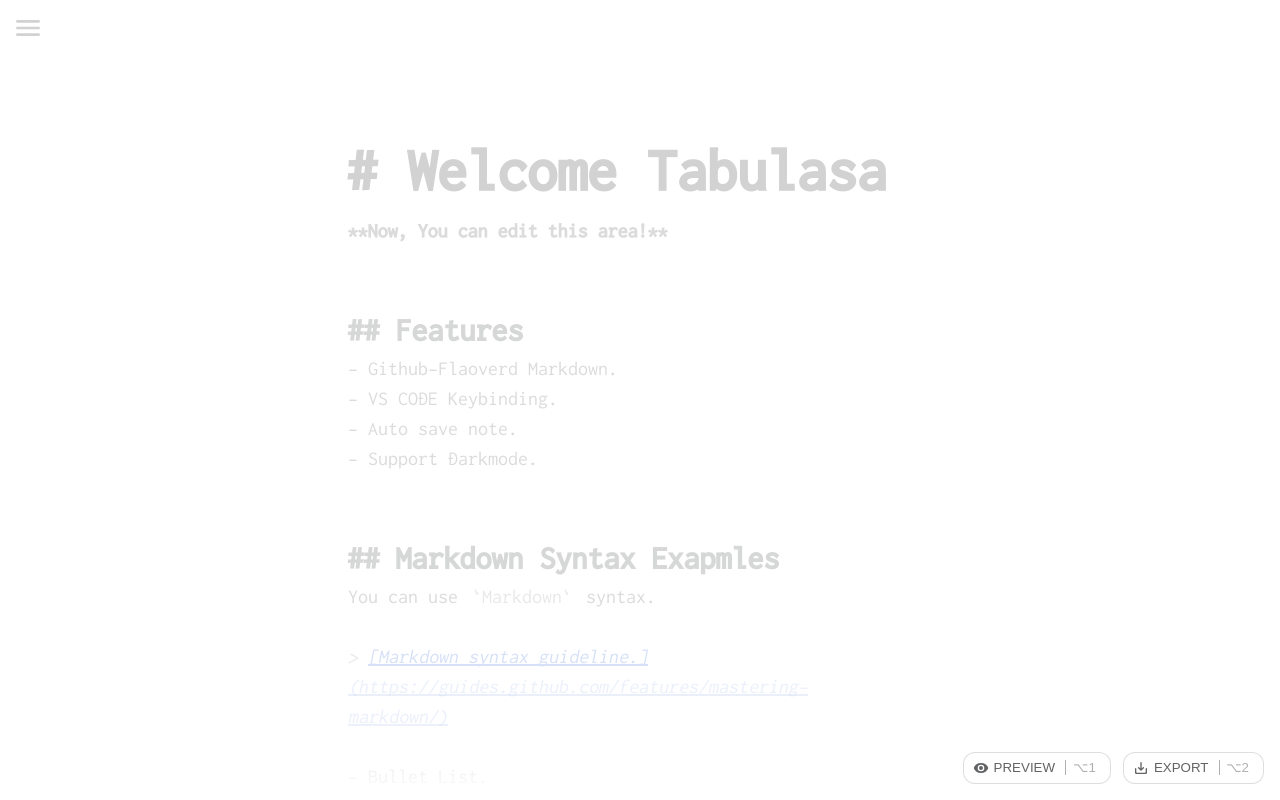
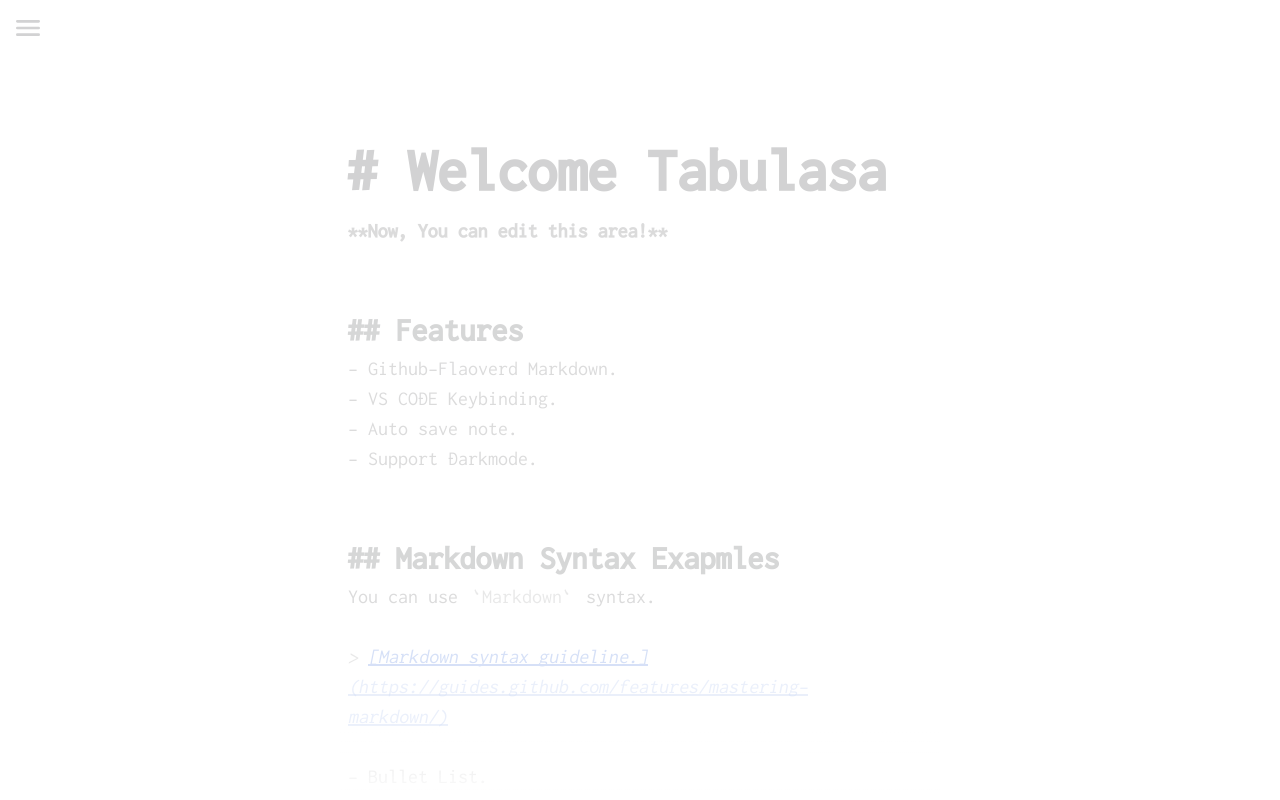
Before and after one commit to psephopaiktes/tabulasa, a Vue app: page / in a window 1280 px wide. Built offline with nearby package versions, Linux system fonts and the light colour scheme.

Commit message:
hide preview function

```diff
--- a/src/views/Editor.vue
+++ b/src/views/Editor.vue
@@ -2,7 +2,7 @@
   <main>
     <p id="snackbar"><iconCheck />Tabulasa auto-saves your note.</p>
     <textarea id="code" placeholder="Type here"></textarea>
-    <nav id="action">
+    <!-- <nav id="action">
       <ul>
         <li>
           <button>
@@ -19,7 +19,7 @@
           </button>
         </li>
       </ul>
-    </nav>
+    </nav> -->
   </main>
 </template>
 
```
Also changed, not shown: public/manifest.json, 10 other files (tests, documents, lock files or other folders).
